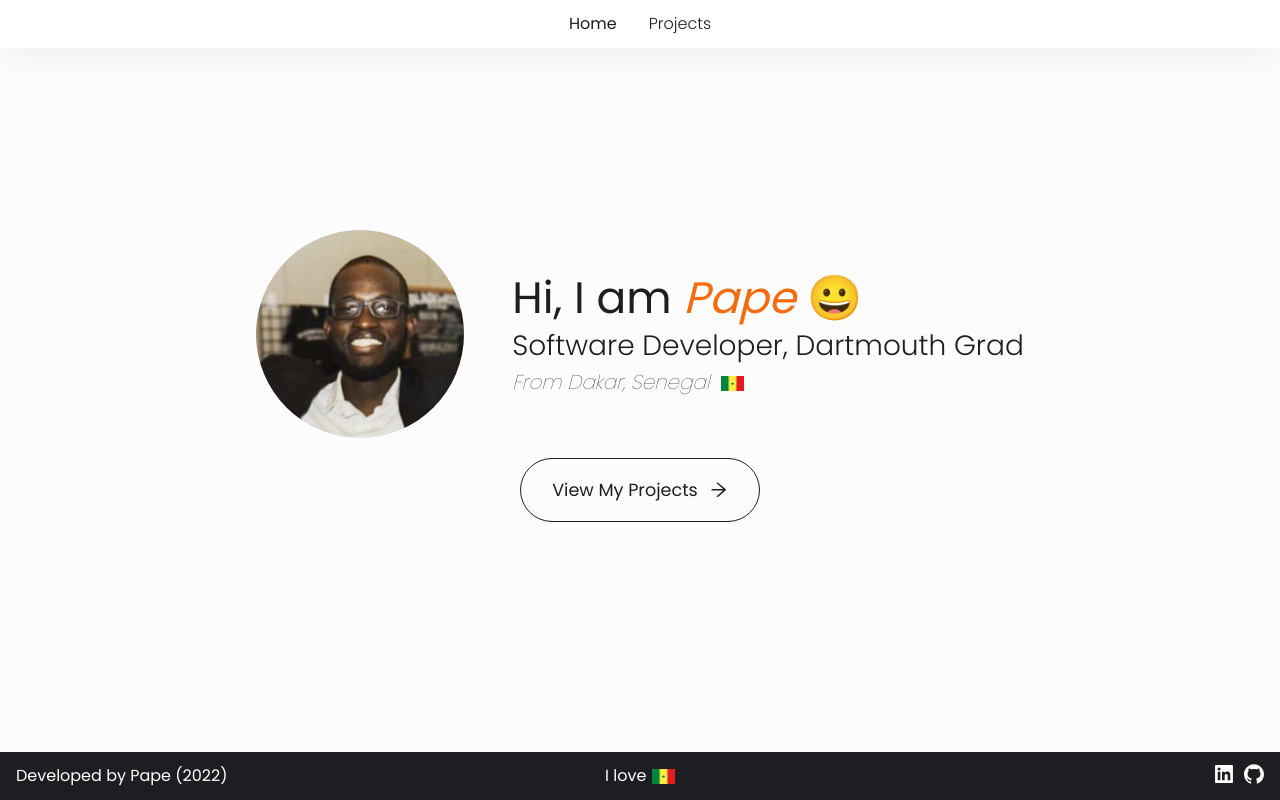
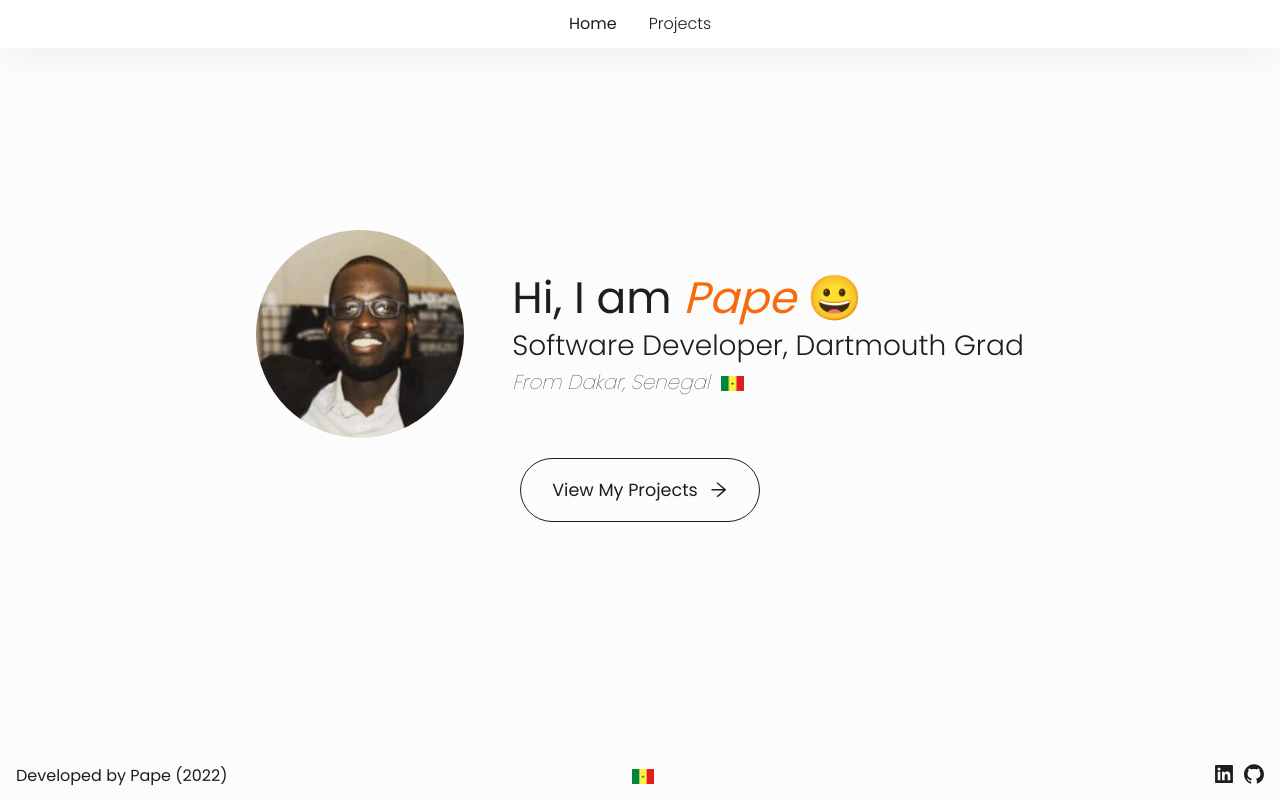
Before and after one commit to Pape98/yamadou_portfolio, a React (Create React App) app: page / in a window 1280 px wide. Built offline with nearby package versions, Linux system fonts and the light colour scheme; some icons are missing.

Commit message:
changed footer

```diff
--- a/src/components/footer/index.js
+++ b/src/components/footer/index.js
@@ -5,9 +5,9 @@ import './style.scss';
 const Footer = () => {
   return (
     <div id='footer'>
-      <div className="footer__name">Developed by Pape (2022)</div>
-      <div className="footer__love">
-        I love <SenegalFlag />
+      <div className='footer__name'>Developed by Pape (2022)</div>
+      <div className='footer__love'>
+        <SenegalFlag />
       </div>
       <div className='footer__links'>
         <a href='https://www.linkedin.com/in/pape-sow-traore/' className='link'>
--- a/src/components/footer/style.scss
+++ b/src/components/footer/style.scss
@@ -2,8 +2,8 @@
   position: fixed;
   bottom: 0;
   left: 0;
-  color: white;
-  background-color: #1c1e21;
+  color: #1c1e21;
+  // background-color: #1c1e21;
   padding: 1rem;
   width: 100%;
   height: 3rem;
@@ -30,7 +30,7 @@
   }
 
   svg {
-    color: white;
+    color: #1c1e21;
     font-size: 1.25em;
   }
 }
```
